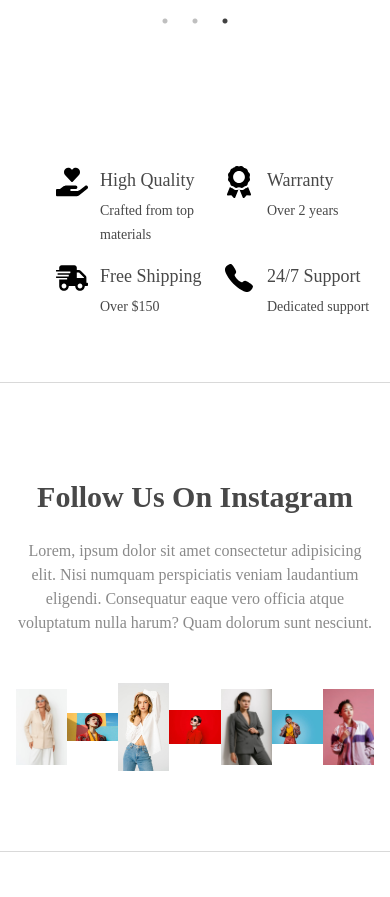
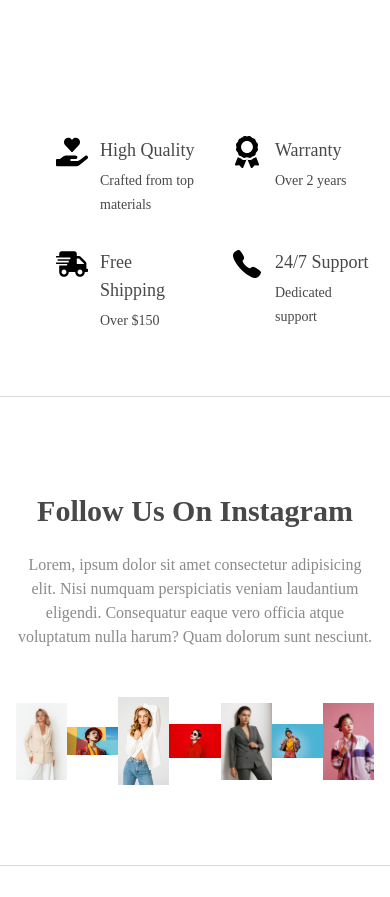
Before and after one commit to hassanballeh/4max-front, a React (Vite) app: page / in a window 390 px wide. Shown: the part 3060-3957 px from the top of the page. Built offline with nearby package versions, Linux system fonts and the light colour scheme; a web font is replaced by a local one.

Commit message:
arrival photos

```diff
--- a/src/Components/NewArrival/NewArrival.jsx
+++ b/src/Components/NewArrival/NewArrival.jsx
@@ -59,7 +59,7 @@
 
 {/* Icons Section */}
 <div className="mt-40 pl-10 lg:pl-15 lg:pr-4">
-  <div className="grid grid-cols-2 lg:grid-cols-4 gap-4 sm:gap-6 md:gap-8 lg:gap-10 xl:gap-50">
+  <div className="grid grid-cols-2 lg:grid-cols-4 gap-8 sm:gap-6 md:gap-8 lg:gap-10 xl:gap-50">
     {[
       {
         icon: <FaHandHoldingHeart size="2rem" />,
```
Also changed, not shown: bannerPhoto/IMG_5631.JPG (added), bannerPhoto/sticker2.webp (deleted).
